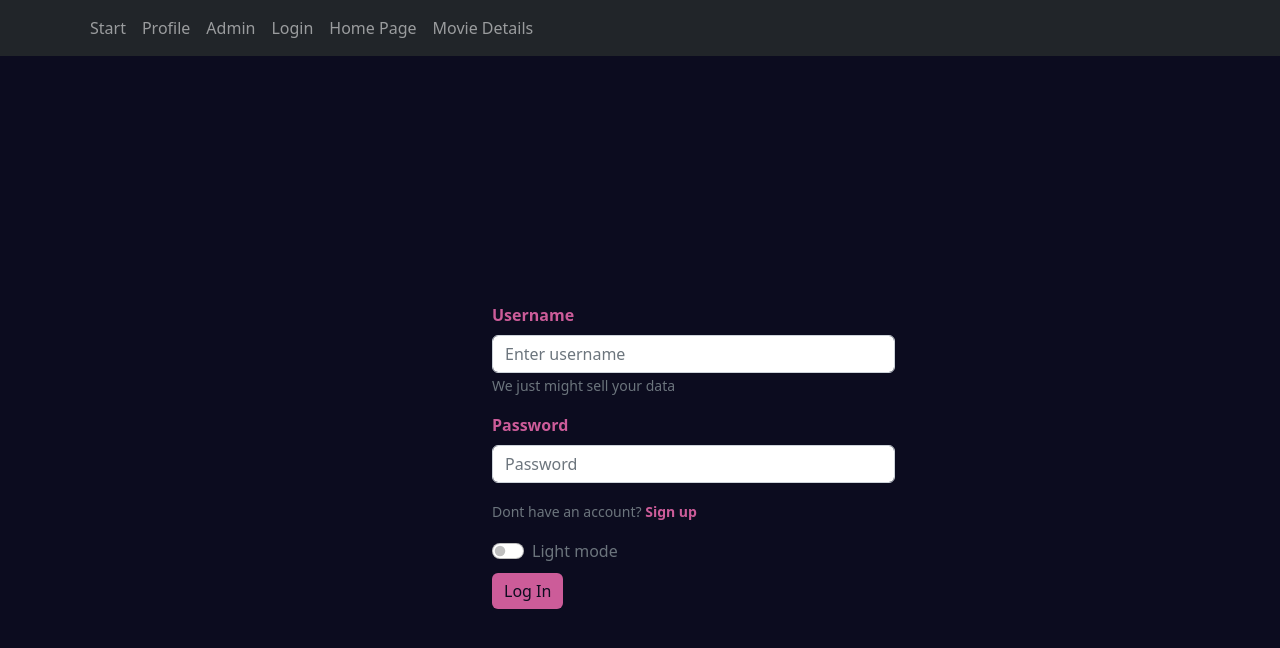
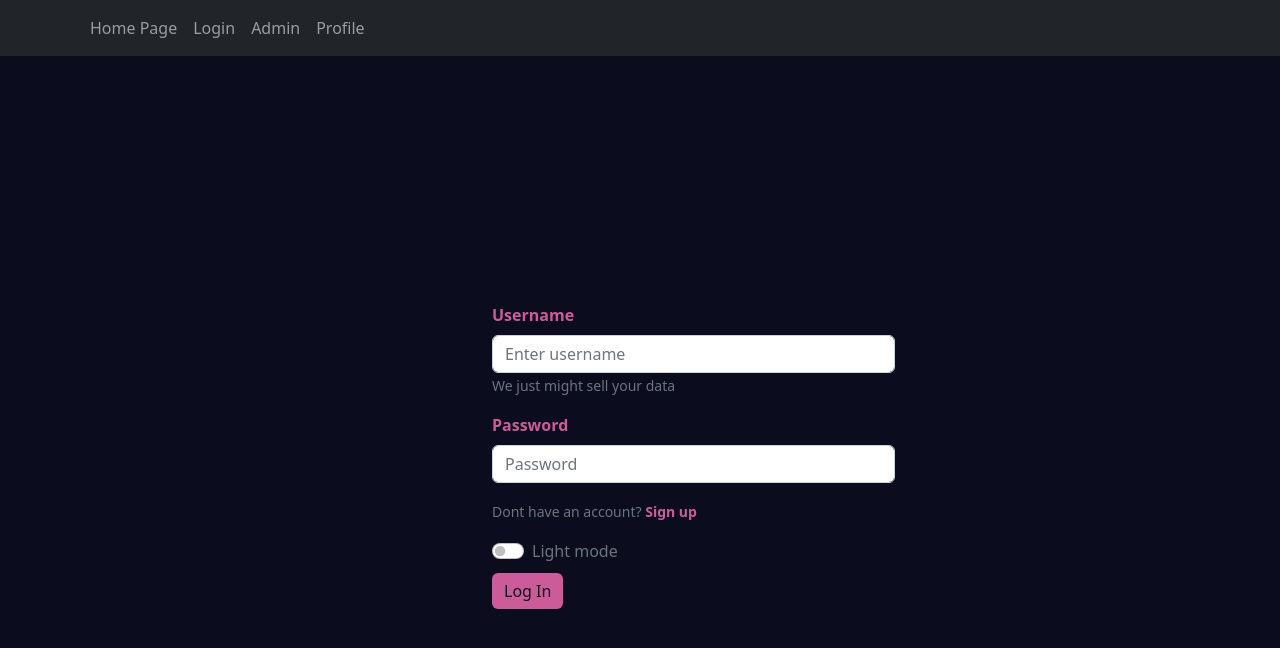
Before and after one commit to JamesOrtizJr/CSC300_MERN, a React (Create React App) app in the folder frontend/: page /login in a window 1280 px wide. Shown: the top 648 px of the page. Built offline with nearby package versions, Linux system fonts and the light colour scheme.

Commit message:
navbar.js removed the extras that we didn't need

```diff
--- a/frontend/src/components/navbar.js
+++ b/frontend/src/components/navbar.js
@@ -17,12 +17,10 @@ export default function Navbar() {
     <ReactNavbar bg="dark" variant="dark">
     <Container>
       <Nav className="me-auto">
-        <Nav.Link href="/">Start</Nav.Link>
-        <Nav.Link href="/privateUserProfile">Profile</Nav.Link>
+         <Nav.Link href="/homepage1">Home Page</Nav.Link>
+          <Nav.Link href="/login">Login</Nav.Link>
         <Nav.Link href="/admin">Admin</Nav.Link>
-        <Nav.Link href="/login">Login</Nav.Link>
-        <Nav.Link href="/homepage1">Home Page</Nav.Link>
-        <Nav.Link as={Link} to="/movies/tt1375666">Movie Details</Nav.Link>
+       <Nav.Link href="/privateUserProfile">Profile</Nav.Link>
 
       </Nav>
     </Container>
--- a/frontend/src/components/pages/homepage1.js
+++ b/frontend/src/components/pages/homepage1.js
@@ -79,7 +79,7 @@ const HomePage1 = () => {
     try {
       setLoading(true);
 
-      const keywords = ["You", "avengers"];
+      const keywords = ["Law", "avengers"];
 
       const results = await Promise.all(
         keywords.map((word) =>
```
